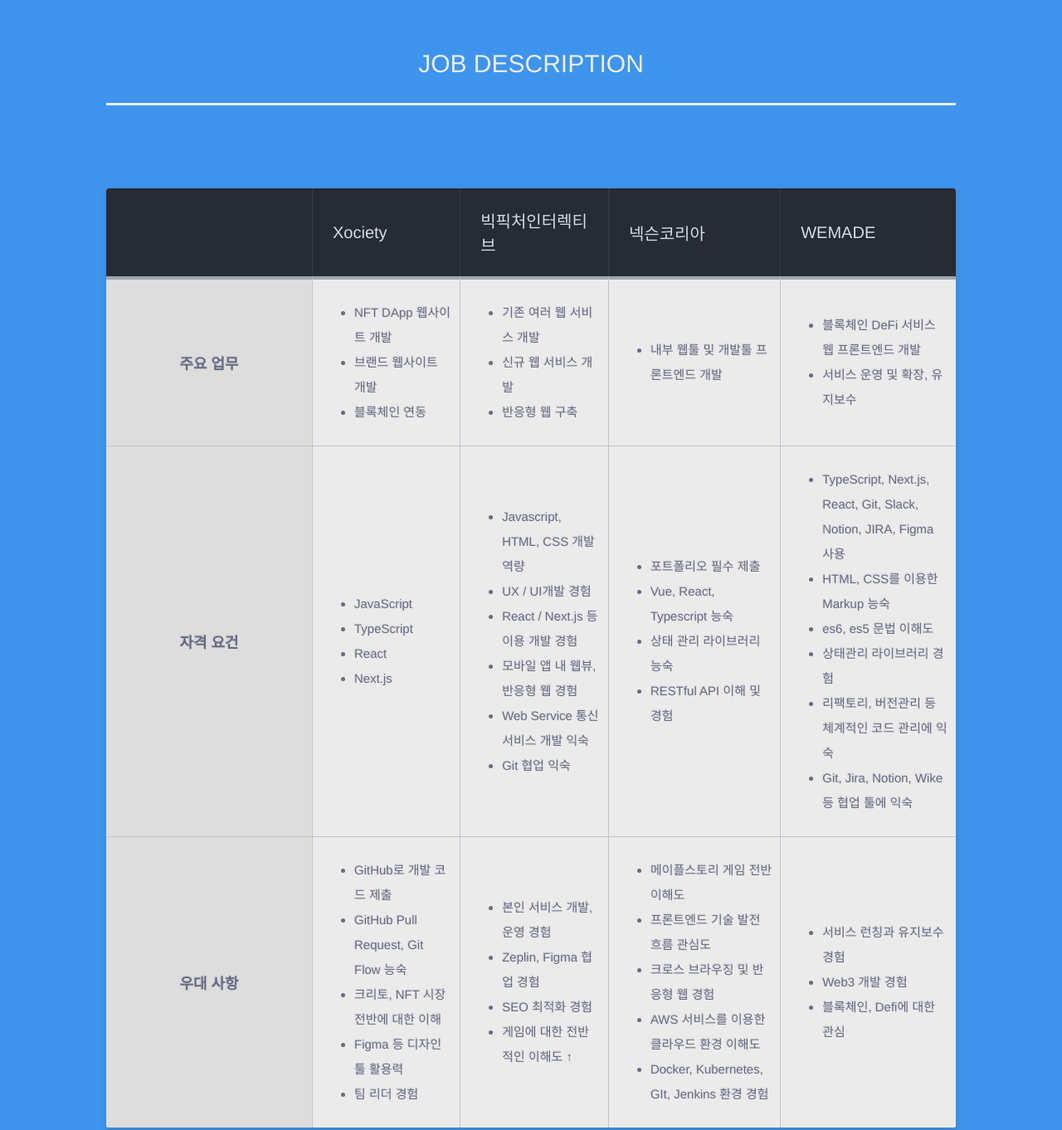
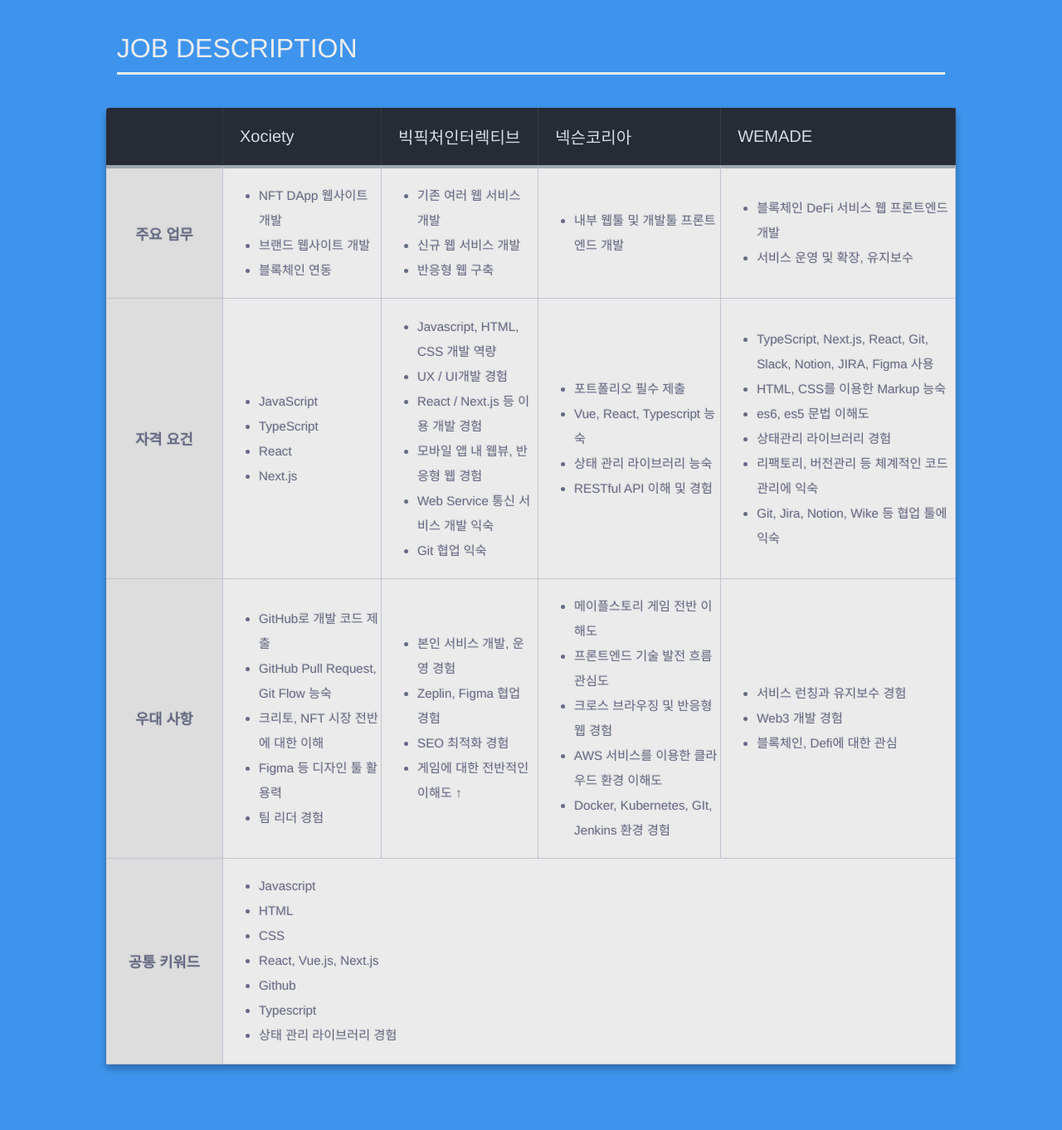
Before and after one commit to coo1river/job_description, a plain HTML site: page index.html in a window 1280 px wide. Shown: the top 1362 px of the page at 83% size. After the commit the page ends 1323 px from the top, so only its background shows below. Drawn offline with Linux system fonts and the light colour scheme; a web font is replaced by a local one.

Commit message:
전체 수정

```diff
--- a/index.html
+++ b/index.html
@@ -12,7 +12,7 @@
 <body>
   <div class="table-title">
     <h1 class="a11y-hidden">Job Description 분석표</h1>
-    <h3>Job Description</h3>
+    <h3>JOB DESCRIPTION</h3>
   </div>
   <table class="table-fill">
     <thead>
@@ -135,6 +135,22 @@
         </td>
       </tr>
     </tbody>
+    <tfoot>
+      <tr>
+        <td id="th" class="text-left">공통 키워드</td>
+        <td colspan="8">
+          <ul>
+            <li>Javascript</li>
+            <li>HTML</li>
+            <li>CSS</li>
+            <li>React, Vue.js, Next.js</li>
+            <li>Github</li>
+            <li>Typescript</li>
+            <li>상태 관리 라이브러리 경험</li>
+          </ul>
+        </td>
+      </tr>
+    </tfoot>
   </table>
 
 
--- a/style.css
+++ b/style.css
@@ -24,21 +24,18 @@ body {
 
 div.table-title {
   display: block;
-  margin: auto;
   padding: 40px;
 }
 
 .table-title h3 {
-  width: 80vw;
-  margin: 20px auto;
+  width: 78vw;
+  margin: auto;
   color: #ececec;
-  padding-bottom: 30px;
+  padding-bottom: 10px;
   border-bottom: 3px solid #ececec;
-  text-align: center;
-  font-size: 30px;
+
+  font-size: 2rem;
   font-weight: lighter;
-  font-style: normal;
-  text-transform: uppercase;
 }
 
 .a11y-hidden {
@@ -55,29 +52,28 @@ div.table-title {
 /*** Table Styles **/
 
 .table-fill {
+  width: 80%;
+  margin: auto;
+  margin-bottom: 40px;
+
   background: white;
   border-radius: 3px;
   border-collapse: collapse;
   min-width: 900px;
-  width: 80vw;
-  height: 320px;
-  margin: 40px auto;
-  /* max-width: 600px; */
-  padding: 10px;
-  box-shadow: 0 5px 10px rgba(0, 0, 0, 0.1);
+
+  box-shadow: 0 5px 10px rgb(0 0 0 / 30%);
   animation: float 5s infinite;
 }
 
 th {
-  width: 200px;
+  width: 100px;
   color: #d5dde5;
   background: #272b35;
   border-bottom: 4px solid #9ea7af;
   border-right: 1px solid #343a45;
   font-size: 20px;
   font-weight: 100;
-  padding: 24px;
-  text-align: left;
+  padding: 20px;
   text-shadow: 0 1px 1px rgba(0, 0, 0, 0.1);
   vertical-align: middle;
 }
@@ -86,44 +82,19 @@ th:first-child {
   border-top-left-radius: 3px;
 }
 
-th:nth-child(2) {
-  width: 300px;
-}
-
-th:nth-child(3) {
-  width: 300px;
-}
-
-th:nth-child(4) {
-  width: 400px;
-}
-
 th:last-child {
   border-top-right-radius: 3px;
-  border-right: none;
 }
 
 tr {
-  border-top: 1px solid #c1c3d1;
   border-bottom: 1px solid #c1c3d1;
   color: #666b85;
-  font-size: 14px;
-  font-weight: normal;
   text-shadow: 0 1px 1px rgba(256, 256, 256, 0.1);
 }
 
 tr:hover td {
   background: #4e5066;
   color: #ffffff;
-  border-top: 1px solid #22262e;
-}
-
-tr:first-child {
-  border-top: none;
-}
-
-tr:last-child {
-  border-bottom: none;
 }
 
 tr:nth-child(odd) td {
@@ -144,17 +115,11 @@ tr:last-child td:last-child {
 
 td {
   background: #ffffff;
-  padding: 10px;
-  text-align: left;
+  padding: 3px;
   vertical-align: middle;
-  font-weight: 300;
-  font-size: 15px;
+  font-size: 0.95rem;
   text-shadow: -1px -1px 1px rgba(0, 0, 0, 0.1);
   border-right: 1px solid #c1c3d1;
-}
-
-td:last-child {
-  border-right: 0px;
 }
 
 th.text-left {
@@ -176,7 +141,7 @@ td.text-center {
 #th {
   background-color: #dddddd;
   text-align: center;
-  font-size: 18px;
+  font-size: 1.1rem;
   font-weight: 600;
 }
 
@@ -187,3 +152,7 @@ tr:nth-child(odd):hover #th {
 ul {
   line-height: 30px;
 }
+
+tfoot {
+  border-top: 1px solid #c1c3d1;
+}
```
